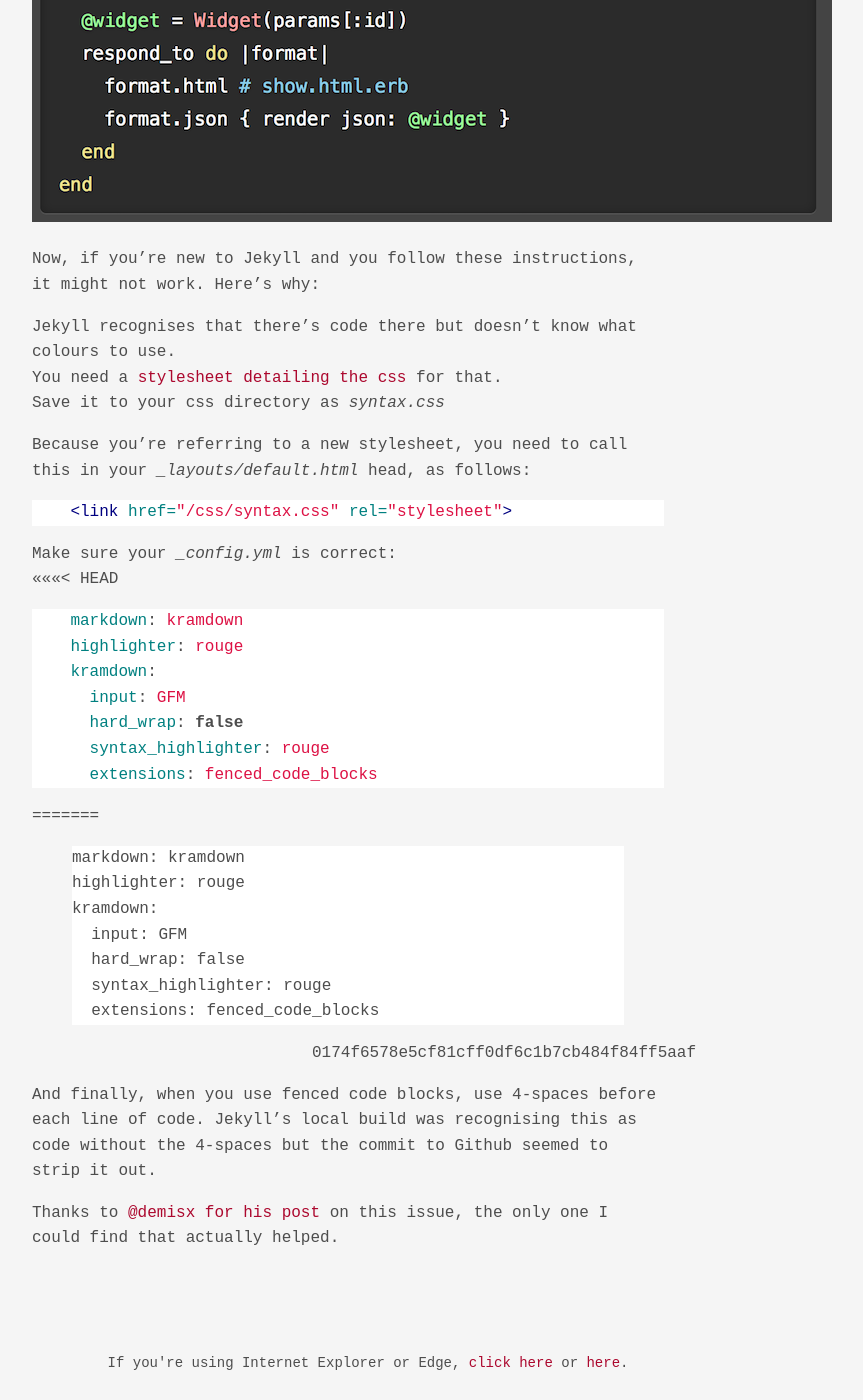
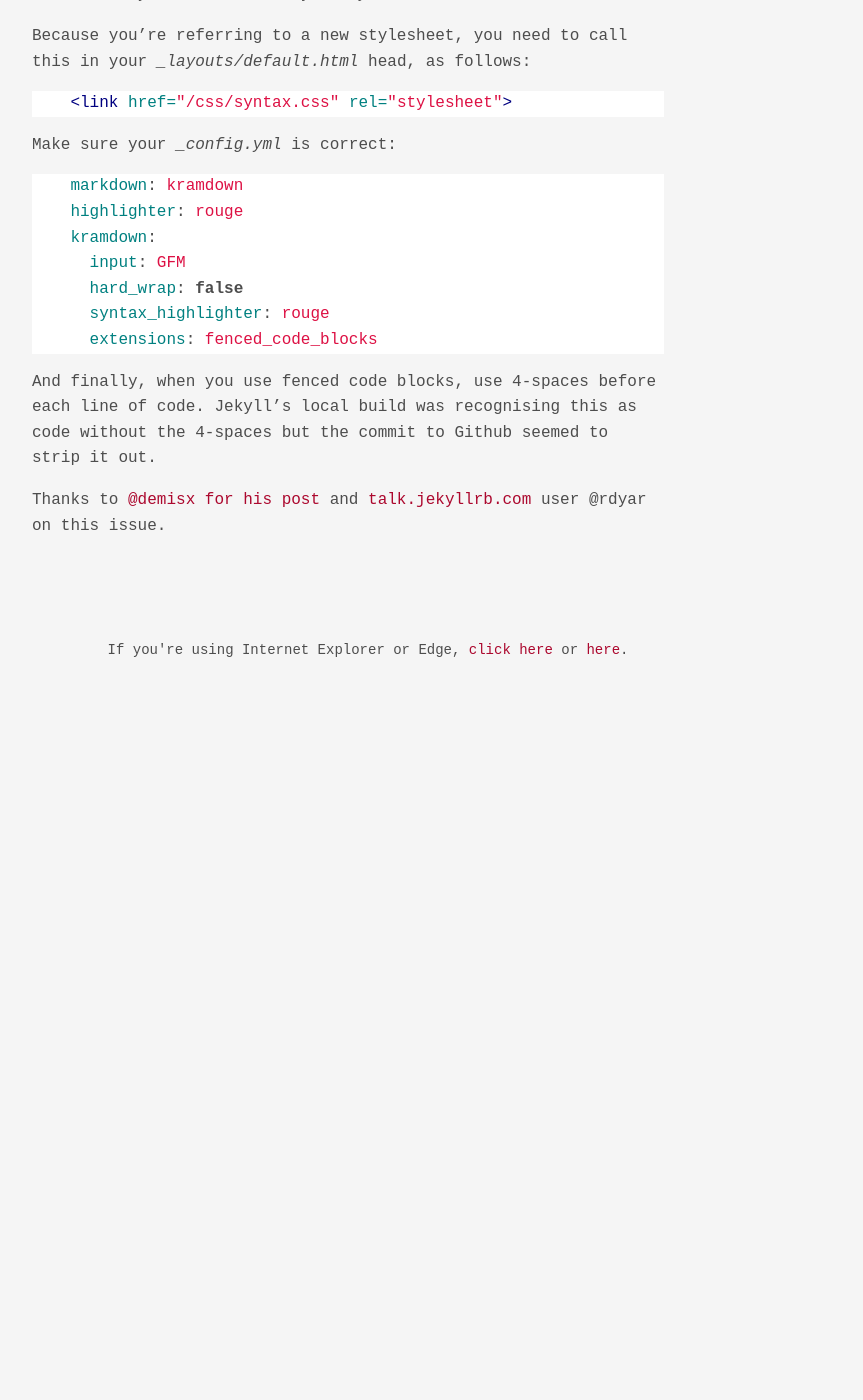
Before and after one commit to paulrbts/blog, a Jekyll site: the page built from _posts/site-news/2017-02-12-syntax-highlighting-jekyll.md, in a window 1280 px wide and 1400 px high, scrolled down 945 px. Shown: the whole window, without its empty margins (292-1155 px from the left). Built offline with Jekyll 4.4.1, drawn with Linux system fonts in a browser that asks for light colours; some web fonts are replaced; after the commit the page ends 1632 px from its top, so only the background shows below that.

Commit message:
fixing highlighting

````diff
--- a/_posts/site-news/2017-02-12-syntax-highlighting-jekyll.md
+++ b/_posts/site-news/2017-02-12-syntax-highlighting-jekyll.md
@@ -19,7 +19,9 @@ The official documentation for Jekyll says that it:
 > *has built-in support for syntax highlighting of code snippets using either Pygments or Rouge, and including a code snippet in any post is easy.
 Just use the dedicated Liquid tag as follows:*
 
-![Jekyll's output]({{ site.baseurl }}/images/jekyllSyntaxScrot.png)
+<center>
+<img src="{{ site.baseurl }}/images/jekyllSyntaxScrot.png" alt="Jekyll's expected output" width="50%">
+</center>
 
 Now, if you're new to Jekyll and you follow these instructions, it might not work. Here's why:
 
@@ -30,11 +32,10 @@ Save it to your css directory as *syntax.css*
 Because you're referring to a new stylesheet, you need to call this in your *_layouts/default.html* head, as follows:
 
 ``` html
-    <link href="/css/syntax.css" rel="stylesheet">
+    <link href="{{ site.basurl }}/css/syntax.css" rel="stylesheet">
 ```
 
 Make sure your *_config.yml* is correct:
-<<<<<<< HEAD
 ``` yaml
     markdown: kramdown
     highlighter: rouge
@@ -44,18 +45,7 @@ Make sure your *_config.yml* is correct:
       syntax_highlighter: rouge
       extensions: fenced_code_blocks
 ```
-=======
-{% highlight markdown %}
-markdown: kramdown
-highlighter: rouge
-kramdown:
-  input: GFM
-  hard_wrap: false
-  syntax_highlighter: rouge
-  extensions: fenced_code_blocks
-{% endhighlight %}
->>>>>>> 0174f6578e5cf81cff0df6c1b7cb484f84ff5aaf
 
 And finally, when you use fenced code blocks, use 4-spaces before each line of code. Jekyll's local build was recognising this as code without the 4-spaces but the commit to Github seemed to strip it out.
 
-Thanks to [@demisx for his post](https://demisx.github.io/jekyll/2014/01/13/improve-code-highlighting-in-jekyll.html) on this issue, the only one I could find that actually helped.
+Thanks to [@demisx for his post](https://demisx.github.io/jekyll/2014/01/13/improve-code-highlighting-in-jekyll.html) and [talk.jekyllrb.com](talk.jekyllrb) user @rdyar on this issue.
````
